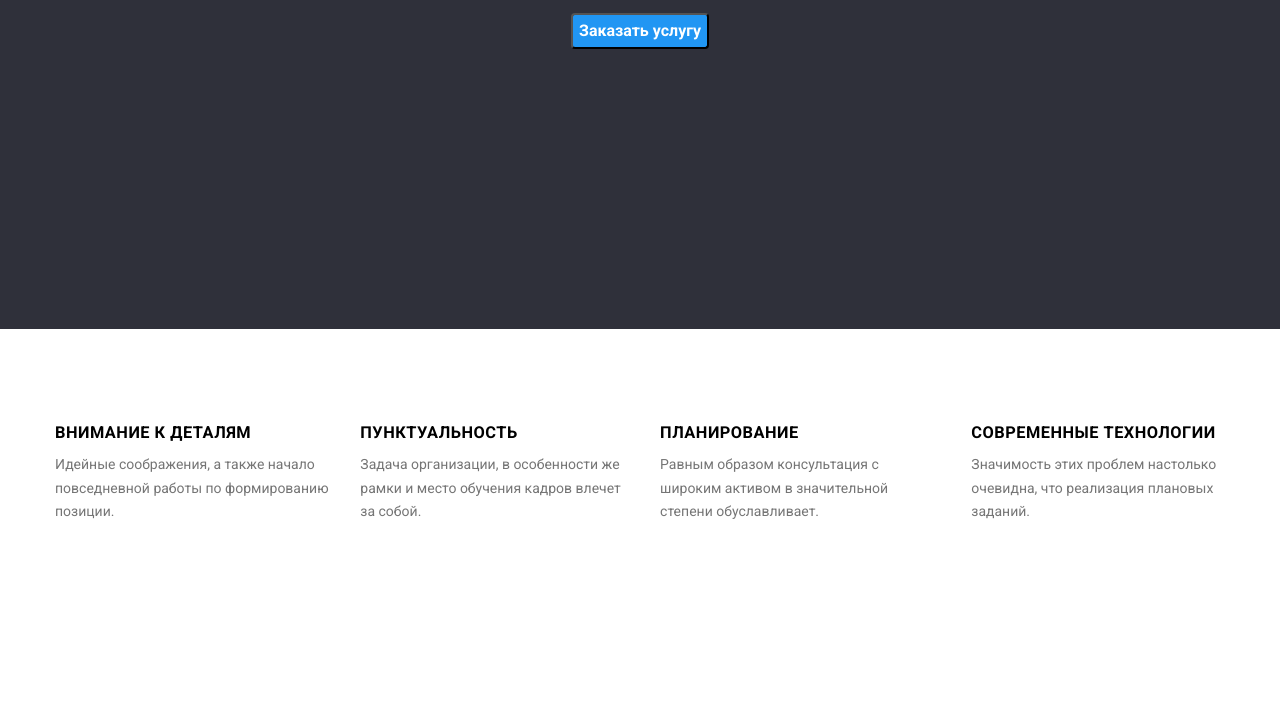
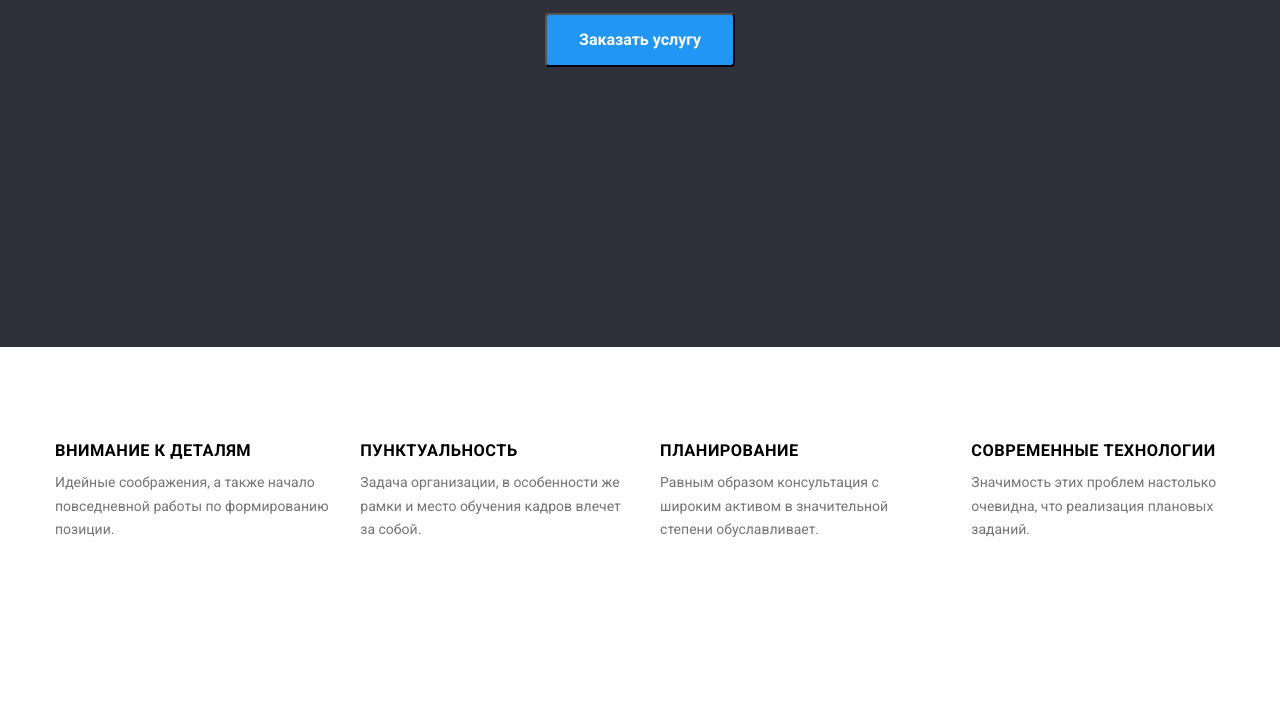
Before and after one commit to SergeyBelozub/goit-markup-hw-03, a plain HTML site: page index.html in a window 1280 px wide. Shown: the part 398-1100 px from the top of the page. Drawn offline with nearby package versions, Linux system fonts and the light colour scheme.

Commit message:
поправки кнопки

```diff
--- a/style.css
+++ b/style.css
@@ -143,6 +143,8 @@ img {
 
 /* button */
 .button {
+  padding: 10px 32px;
+  min-height: 30px;
   margin: auto;
   display: block;
   font-family: inherit;
```
